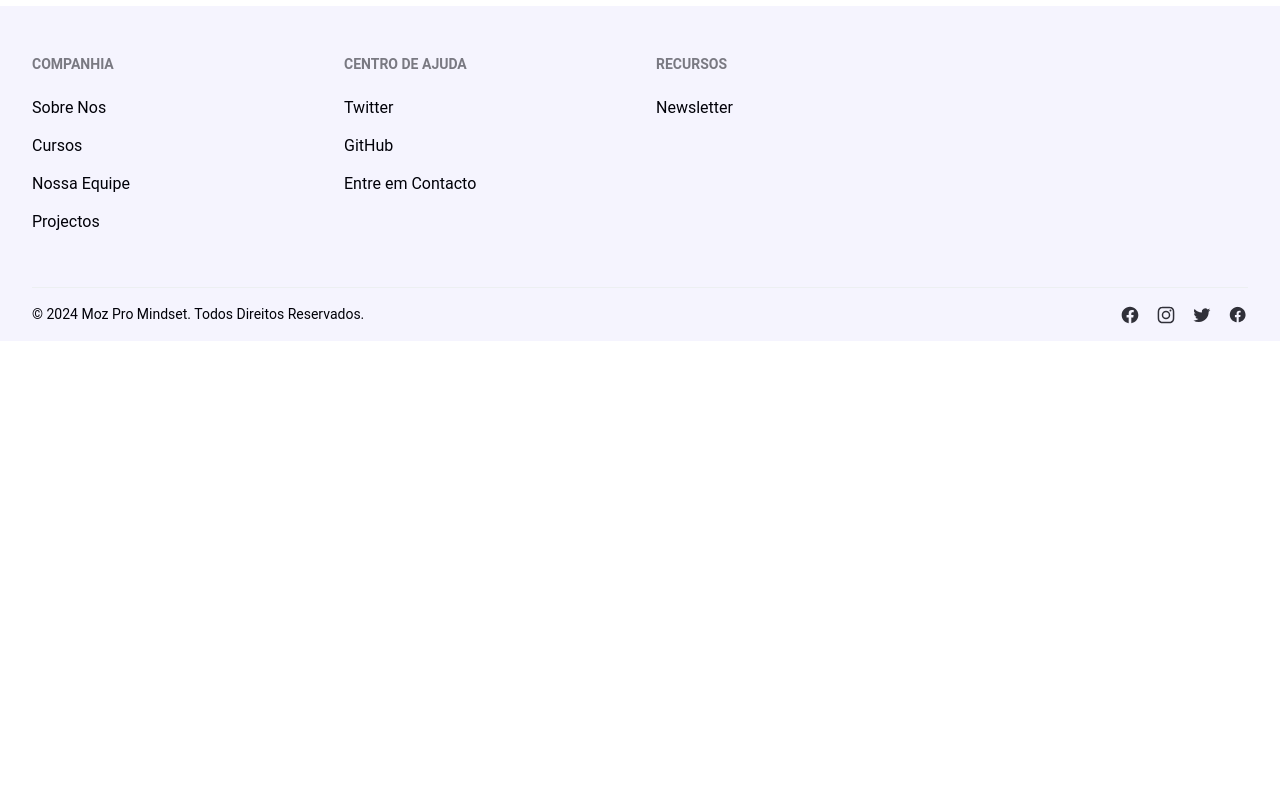
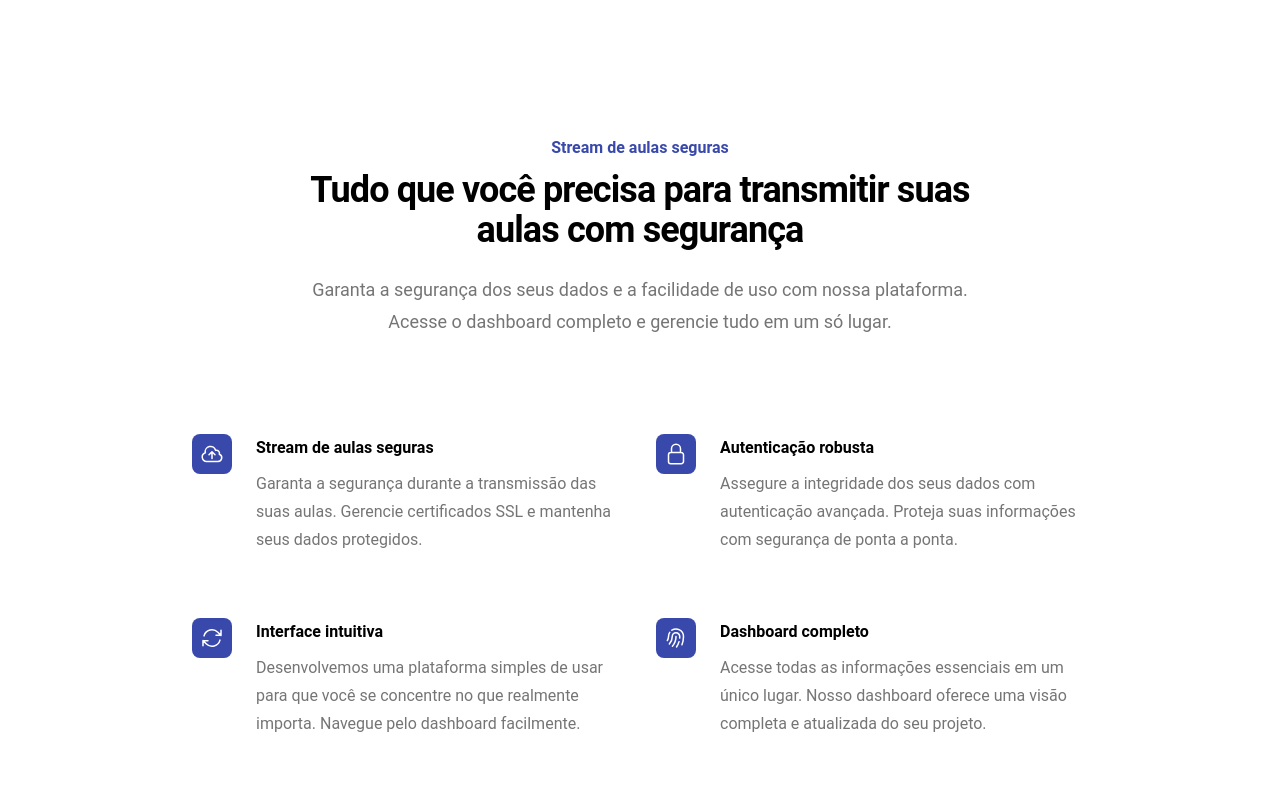
Before and after one commit to ArmenioHouane/EducaPlataform, a React (Vite) app: page / in a window 1280 px wide. Shown: the part 980-1780 px from the top of the page. Before the commit the page ends 1321 px from the top, so only its background shows below. Built offline with nearby package versions, Linux system fonts and the light colour scheme; the HTML template or start-up script is replaced by a standard one.

Commit message:
criacao de Feacture section
Criei a Feature section

```diff
--- a/src/App.tsx
+++ b/src/App.tsx
@@ -5,6 +5,7 @@
 import { ComplexNavbar } from './assets/components/Shared/Header';
 import { ThemeProvider } from './assets/components/context/ThemeContext';
 import Cursos from './assets/components/pages/Cursos';
+import Feature from './assets/components/pages/Feature';
 
 const App: React.FC = () => {
   return (
@@ -16,6 +17,7 @@
             <Route path="/" element={<Home />} />
             <Route path="/cursos" element={<Cursos />} />
              </Routes>
+             <Feature />
           <FooterWithSitemap />
         </Router>
       </div>
--- /dev/null
+++ b/src/assets/components/pages/Feature.tsx
@@ -0,0 +1,64 @@
+import React from 'react';
+import { ArrowPathIcon, CloudArrowUpIcon, FingerPrintIcon, LockClosedIcon } from '@heroicons/react/24/outline';
+
+const features = [
+  {
+    name: 'Stream de aulas seguras',
+    description:
+      'Garanta a segurança durante a transmissão das suas aulas. Gerencie certificados SSL e mantenha seus dados protegidos.',
+    icon: CloudArrowUpIcon,
+  },
+  {
+    name: 'Autenticação robusta',
+    description:
+      'Assegure a integridade dos seus dados com autenticação avançada. Proteja suas informações com segurança de ponta a ponta.',
+    icon: LockClosedIcon,
+  },
+  {
+    name: 'Interface intuitiva',
+    description:
+      'Desenvolvemos uma plataforma simples de usar para que você se concentre no que realmente importa. Navegue pelo dashboard facilmente.',
+    icon: ArrowPathIcon,
+  },
+  {
+    name: 'Dashboard completo',
+    description:
+      'Acesse todas as informações essenciais em um único lugar. Nosso dashboard oferece uma visão completa e atualizada do seu projeto.',
+    icon: FingerPrintIcon,
+  },
+];
+
+const Feature = () => {
+  return (
+    <div className="dark:bg-backdarkdm py-24 sm:py-32">
+      <div className="mx-auto max-w-7xl px-6 lg:px-8 ">
+        <div className="mx-auto max-w-2xl lg:text-center ">
+          <h2 className="text-base font-semibold leading-7 text-indigo-600">Stream de aulas seguras</h2>
+          <p className="mt-2 text-3xl font-bold tracking-tight text-black dark:text-white sm:text-4xl">
+            Tudo que você precisa para transmitir suas aulas com segurança
+          </p>
+          <p className="mt-6 text-lg leading-8 text-gray-600">
+            Garanta a segurança dos seus dados e a facilidade de uso com nossa plataforma. Acesse o dashboard completo e gerencie tudo em um só lugar.
+          </p>
+        </div>
+        <div className="mx-auto mt-16 max-w-2xl sm:mt-20 lg:mt-24 lg:max-w-4xl">
+          <dl className="grid max-w-xl grid-cols-1 gap-x-8 gap-y-10 lg:max-w-none lg:grid-cols-2 lg:gap-y-16">
+            {features.map((feature) => (
+              <div key={feature.name} className="relative pl-16">
+                <dt className="text-base font-semibold leading-7 dark:text-indigo-600 ">
+                  <div className="absolute left-0 top-0 flex h-10 w-10 items-center justify-center rounded-lg bg-indigo-600">
+                    <feature.icon aria-hidden="true" className="h-6 w-6 text-white" />
+                  </div>
+                  {feature.name}
+                </dt>
+                <dd className="mt-2 text-base leading-7 text-gray-600">{feature.description}</dd>
+              </div>
+            ))}
+          </dl>
+        </div>
+      </div>
+    </div>
+  );
+};
+
+export default Feature;
--- a/src/assets/components/pages/Home.tsx
+++ b/src/assets/components/pages/Home.tsx
@@ -1,3 +1,4 @@
+
 
 export default function Home() {
   return (
```
